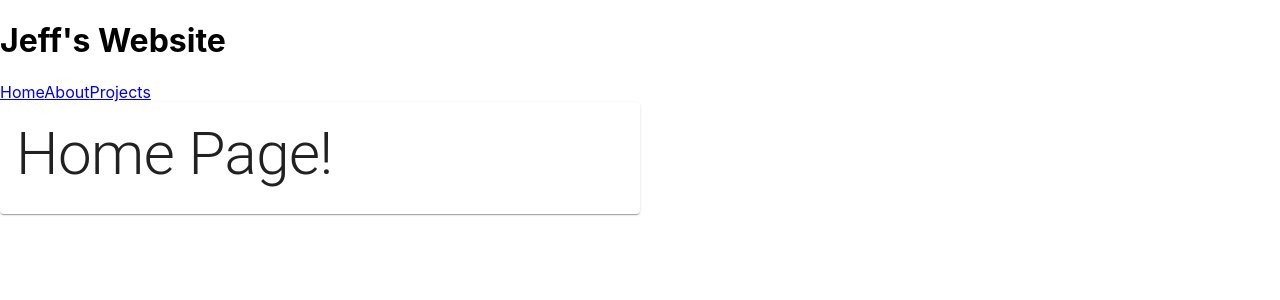
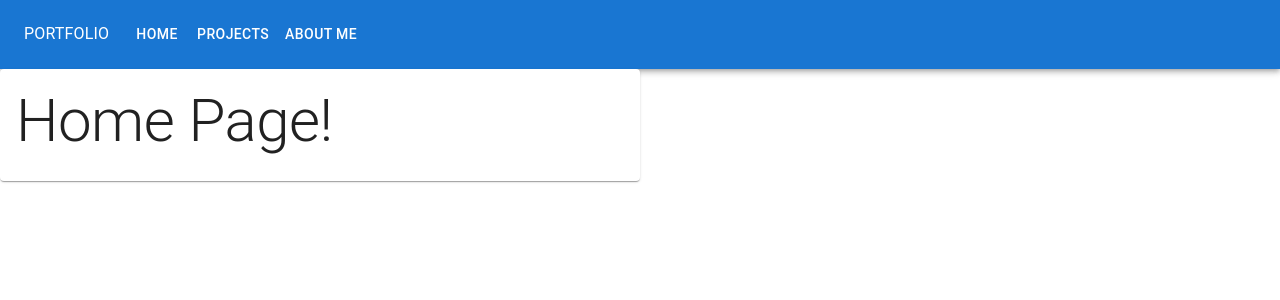
Before and after one commit to foggeydoughtnut/Portfolio-Website, a React (Create React App) app: page / in a window 1280 px wide. Shown: the top 300 px of the page. Built offline with nearby package versions, Linux system fonts and the light colour scheme.

Commit message:
top nav bar is finshed for now

```diff
--- a/src/App.js
+++ b/src/App.js
@@ -1,23 +1,33 @@
 
 import './App.css';
+import React from 'react';
+import { Outlet} from 'react-router-dom';
+import ResponsiveAppBar from './components/responsiveAppBar';
 
-import { Outlet, Link } from 'react-router-dom';
 
 
 function App() {
+
+  const pages = ["Home", "Projects", "About Me"];
+
   return (
     <div>
-      {/* This is where your header should go */}
-      <div id='navigation-bar'>
-        <h1>Jeff's Website</h1>
-        <Link to="/">Home</Link>
-        <Link to='/about'>About</Link>
-        <Link to='/projects'>Projects</Link>
-      </div>
-
+      <ResponsiveAppBar pages={pages} />
       <Outlet />
     </div>
-  );
+  )
 }
 
+// {/* <div>
+// {/* This is where your header should go */}
+// <div id='navigation-bar'>
+//   <h1>Jeff's Website</h1>
+//   <Link to="/">Home</Link>
+//   <Link to='/about'>About</Link>
+//   <Link to='/projects'>Projects</Link>
+// </div>
+
+
+// </div> */}
+
 export default App;
--- /dev/null
+++ b/src/components/responsiveAppBar.js
@@ -0,0 +1,115 @@
+import React, { useState } from "react";
+
+import { useNavigate } from "react-router-dom";
+
+import {
+  AppBar,
+  Container,
+  Toolbar,
+  Typography,
+  Box,
+  IconButton,
+  MenuItem,
+  Menu,
+  Button,
+  Link,
+ } from '@mui/material'
+
+const ResponsiveAppBar = ({ pages }) => {
+  const [anchorElNav, setAnchorElNav] = useState(null);
+  const handleOpenNavMenu = (event) => {
+    setAnchorElNav(event.currentTarget);
+  };
+  const handleCloseNavMenu = () => {
+    setAnchorElNav(null);
+  };
+
+  const navigate = useNavigate();
+
+
+
+return (
+  <AppBar position="static">
+    <Container maxWidth="xl">
+      <Toolbar disableGutters>
+        <Typography
+          varient="h6"
+          noWrap
+          component="div"
+          sx={{ mr: 2, display: { xs: 'none', md: 'flex'} }}
+        >
+          PORTFOLIO
+        </Typography>
+        <Box sx={{ flexGrow: 1, display: { xs: 'flex', md: 'none' } }}>
+          <IconButton
+              size="large"
+              aria-label="account of current user"
+              aria-controls="menu-appbar"
+              aria-haspopup="true"
+              onClick={handleOpenNavMenu}
+              color="inherit"
+            >
+              <MenuItem />
+          </IconButton>
+          <Menu
+            id="menu-appbar"
+            anchorEl={anchorElNav}
+            anchorOrigin={{
+              vertical: 'bottom',
+              horizontal: 'left',
+            }}
+            keepMounted
+            transformOrigin={{
+              vertical: 'top',
+              horizontal: 'left',
+            }}
+            open={Boolean(anchorElNav)}
+            onClose={handleCloseNavMenu}
+            sx={{
+              display: { xs: 'block', md: 'none' },
+            }}
+          >
+            <Link to="/">Home</Link>
+            <Link to='/about'>About</Link>
+            <Link to='/projects'>Projects</Link>
+          </Menu>
+        </Box>
+
+          <Box sx={{ flexGrow: 1, display: { xs: 'none', md: 'flex' } }}>
+            <Button sx={{ my: 2, color: 'white', display: 'block' }} onClick={() => navigate('/')}>Home</Button>
+            <Button sx={{ my: 2, color: 'white', display: 'block' }} onClick={() => navigate('/projects')}>Projects</Button>
+            <Button sx={{ my: 2, color: 'white', display: 'block' }} onClick={() => navigate('/about')}>About Me</Button>
+
+{/*
+            <Link to="/">Home</Link>
+            <Link to='/about'>About</Link>
+            <Link to='/projects'>Projects</Link> */}
+          </Box>
+
+
+          {/* <Box sx={{ flexGrow: 1, display: { xs: 'none', md: 'flex' } }}>
+            {pages.map((page) => (
+              <Button
+                key={page}
+                onClick={handleCloseNavMenu}
+                sx={{ my: 2, color: 'white', display: 'block' }}
+              >
+                {page}
+              </Button>
+            ))}
+          </Box> */}
+
+
+
+      </Toolbar>
+    </Container>
+
+
+  </AppBar>
+
+
+
+);
+}
+
+export default ResponsiveAppBar;
```
